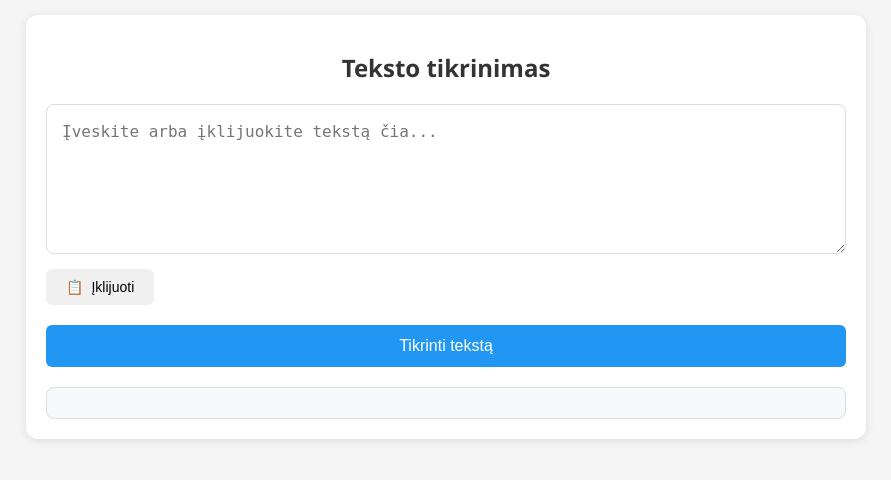
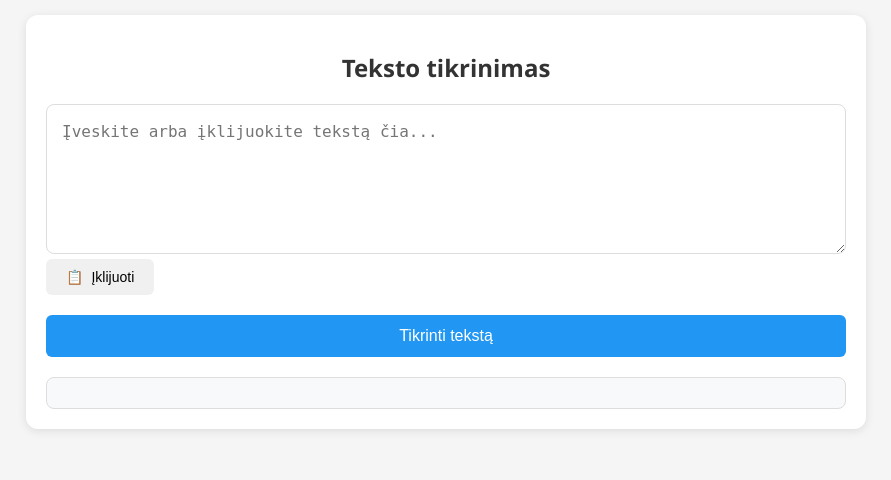
Before and after one commit to tikserziku/Lietuviu, a Flask app: page / in a window 1280 px wide. Shown: the top 480 px of the page, without its empty margins (194-1085 px from the left). Run offline with Flask 3, Linux system fonts and the light colour scheme.

Commit message:
Update index.html

```diff
--- a/templates/index.html
+++ b/templates/index.html
@@ -11,18 +11,14 @@
         <h1>Teksto tikrinimas</h1>
         <div class="input-container">
             <textarea id="inputText" placeholder="Įveskite arba įklijuokite tekstą čia..."></textarea>
-            <div class="button-group">
-                <button id="pasteButton" class="secondary-button">
-                    <span class="paste-icon">📋</span> Įklijuoti
-                </button>
-            </div>
+            <button id="pasteButton" class="secondary-button">
+                <span class="paste-icon">📋</span> Įklijuoti
+            </button>
         </div>
         <button id="submitButton" class="primary-button">Tikrinti tekstą</button>
         <div class="output-container">
-            <div class="feedback-section">
-                <div id="feedbackContainer" class="feedback-container"></div>
-                <div id="errorCount" class="error-count"></div>
-            </div>
+            <div id="feedbackContainer" class="feedback-container"></div>
+            <div id="errorDetails" class="error-details"></div>
             <div id="outputText" class="corrected-text"></div>
         </div>
     </div>
```
